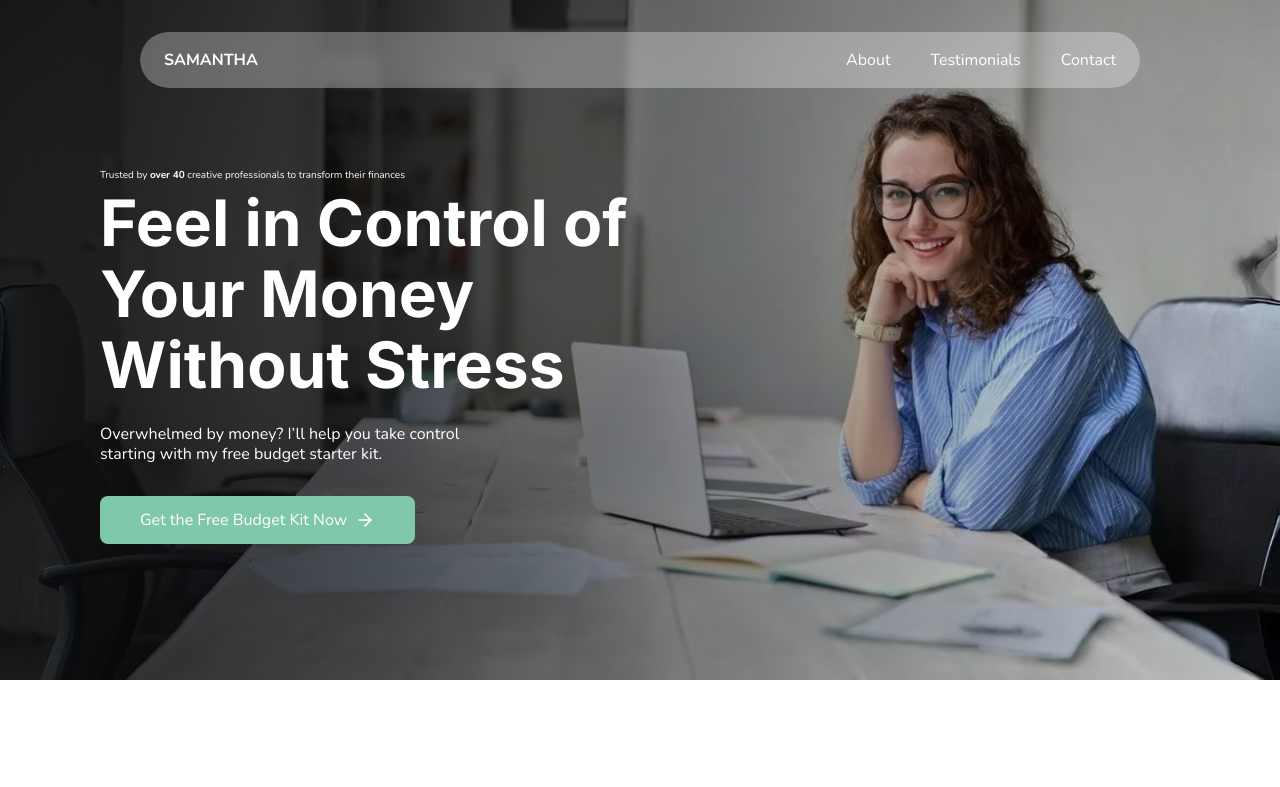
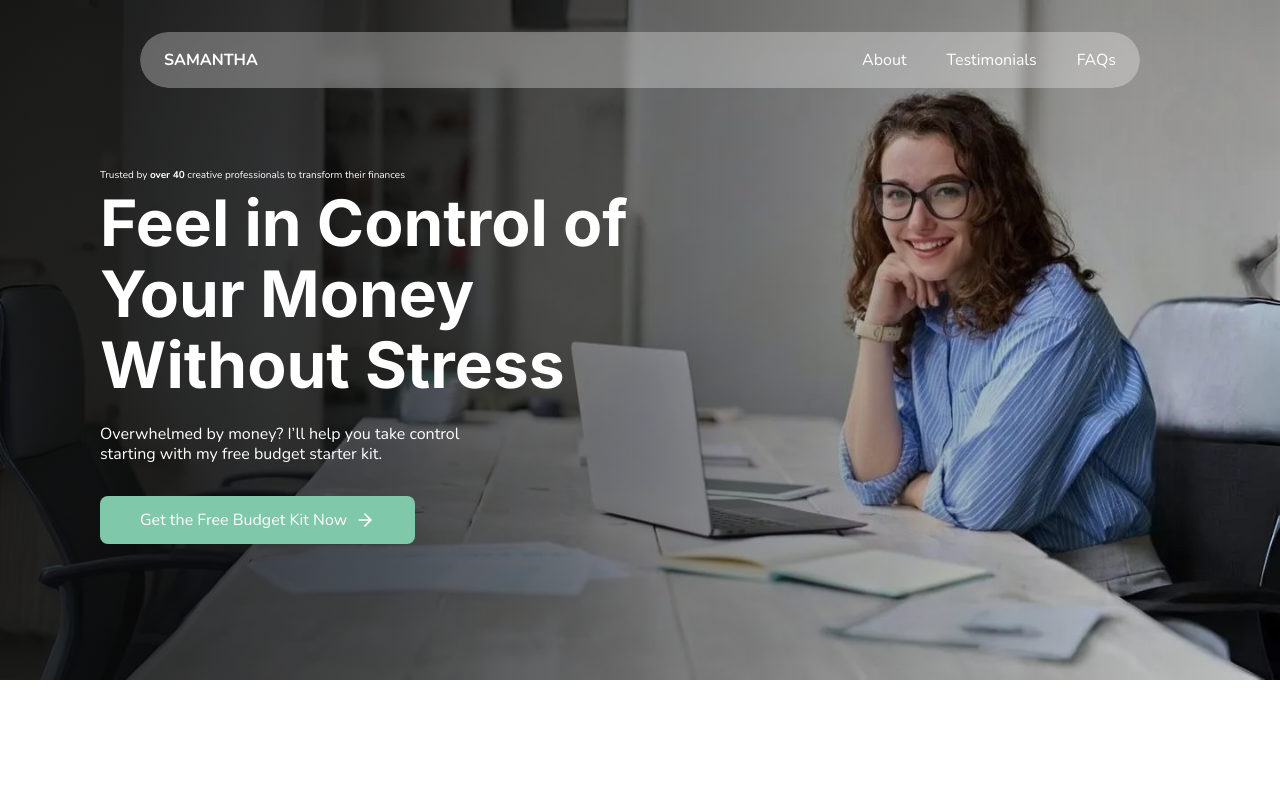
Before and after one commit to yamami-mohammed-monsif/samantha_green-finance_coach, a Next.js app: page / in a window 1280 px wide. Shown: the top 787 px of the page. Built offline with nearby package versions, Linux system fonts and the light colour scheme.

Commit message:
added IDs to sections - changed contact navlink to faqs

```diff
--- a/components/sections/About.tsx
+++ b/components/sections/About.tsx
@@ -4,7 +4,7 @@ import Button from "../UI/Button";
 
 const About = () => {
   return (
-    <Section>
+    <Section id="about">
       <div className="flex flex-col items-center justify-center gap-4 mdpls:flex-row mdpls:gap-10 xl:gap-28">
         <div className="h-[400px] mdpls:h-auto">
           <Image
--- a/components/sections/FAQs.tsx
+++ b/components/sections/FAQs.tsx
@@ -13,7 +13,7 @@ const FAQs = () => {
   };
 
   return (
-    <Section>
+    <Section id="faqs">
       <div className="text-center mb-10">
         <h2>
           Got Questions?
--- a/components/sections/Testimonials.tsx
+++ b/components/sections/Testimonials.tsx
@@ -12,7 +12,7 @@ import "swiper/css/pagination";
 
 const Testimonials = () => {
   return (
-    <Section className="py-10">
+    <Section id="testimonials" className="py-10">
       <div className="text-center mb-10">
         <h2>Real Stories. Real Change.</h2>
         <p className="section-intro">
--- a/constants/index.ts
+++ b/constants/index.ts
@@ -11,8 +11,8 @@ export const NavLinks = [
   },
   {
     id: 3,
-    label: "Contact",
-    href: "#contact",
+    label: "FAQs",
+    href: "#faqs",
   },
 ];
 
```
